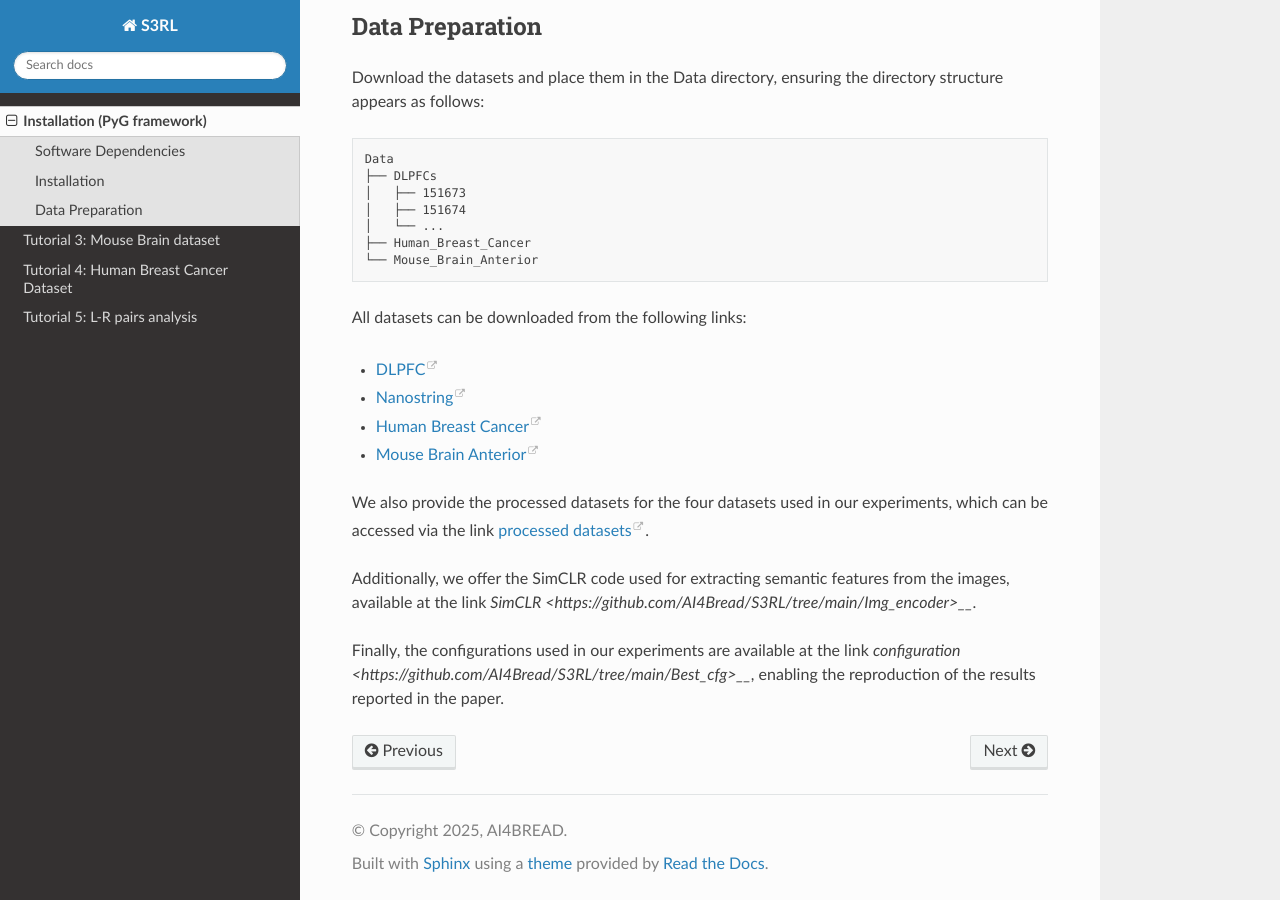
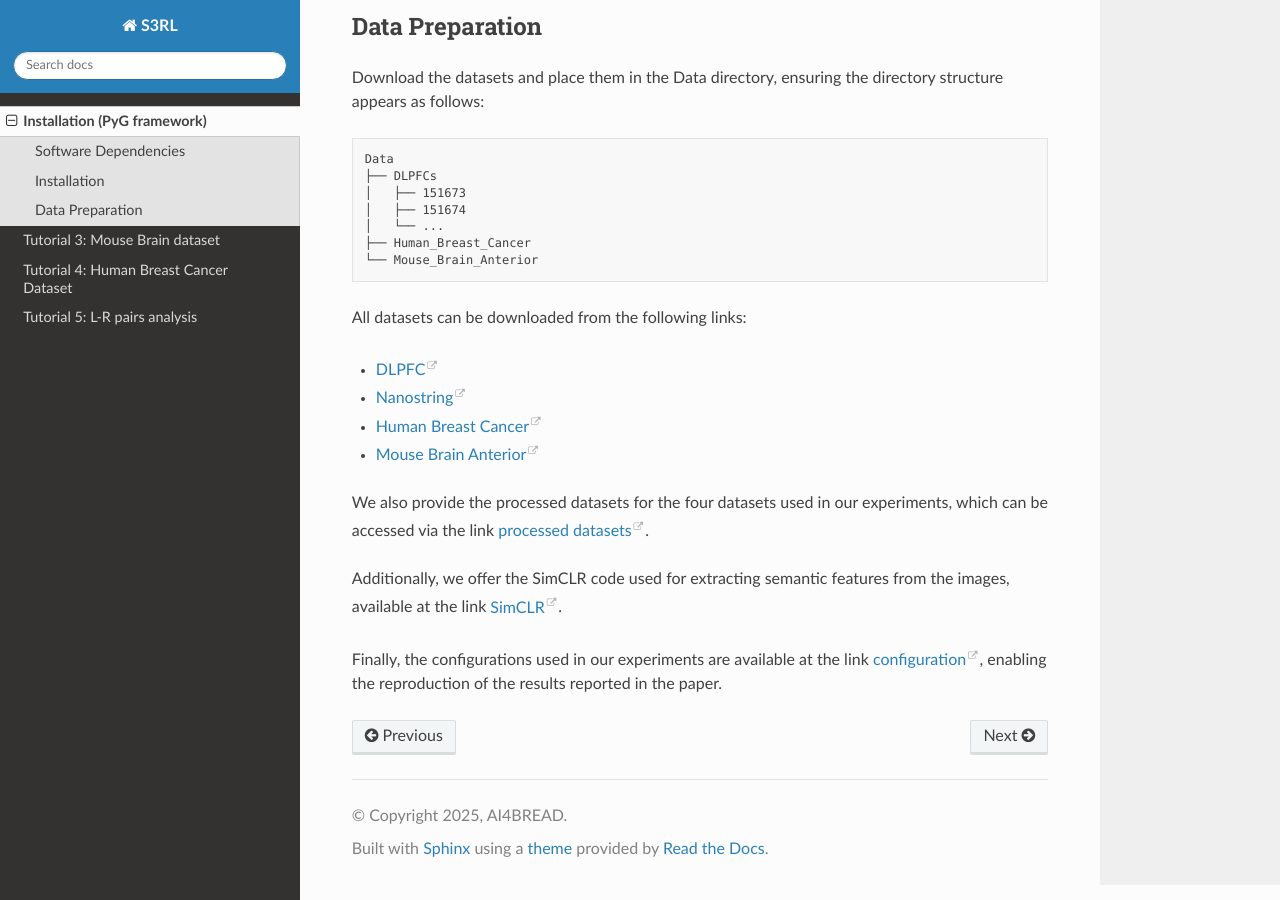
Before and after one commit to AI4Bread/S3RL_tutorial, a Sphinx documentation site: the page built from source/Installation_PyG.rst, in a window 1280 px wide and 900 px high, scrolled down 796 px. Built offline with Sphinx 7.4.7 and the Read the Docs theme 3.1.0, drawn with Linux system fonts in a browser that asks for light colours; pages that are not in the unit, such as notebooks, are missing from menus.

Commit message:
update links of Data

```diff
--- a/source/Installation_PyG.rst
+++ b/source/Installation_PyG.rst
@@ -61,8 +61,8 @@ All datasets can be downloaded from the following links:
 - `Human Breast Cancer <https://www.10xgenomics.com/resources/datasets/human-breast-cancer-block-a-section-1-1-standard-1-1-0>`__
 - `Mouse Brain Anterior <https://drive.google.com/drive/folders/1jDmx8IjiGhOD__spuuhFB1fWVDJtv5CU>`__
 
-We also provide the processed datasets for the four datasets used in our experiments, which can be accessed via the link `processed datasets <https://github.com/AI4Bread/S3RL/tree/main/Data>`__.
+We also provide the processed datasets for the four datasets used in our experiments, which can be accessed via the link `processed datasets <https://github.com/AI4Bread/S3RL/tree/main/Data>`_.
 
-Additionally, we offer the SimCLR code used for extracting semantic features from the images, available at the link `SimCLR <https://github.com/AI4Bread/S3RL/tree/main/Img_encoder>__`.
+Additionally, we offer the SimCLR code used for extracting semantic features from the images, available at the link `SimCLR <https://github.com/AI4Bread/S3RL/tree/main/Img_encoder>`_.
 
-Finally, the configurations used in our experiments are available at the link `configuration <https://github.com/AI4Bread/S3RL/tree/main/Best_cfg>__`, enabling the reproduction of the results reported in the paper.
+Finally, the configurations used in our experiments are available at the link `configuration <https://github.com/AI4Bread/S3RL/tree/main/Best_cfg>`_, enabling the reproduction of the results reported in the paper.
```
